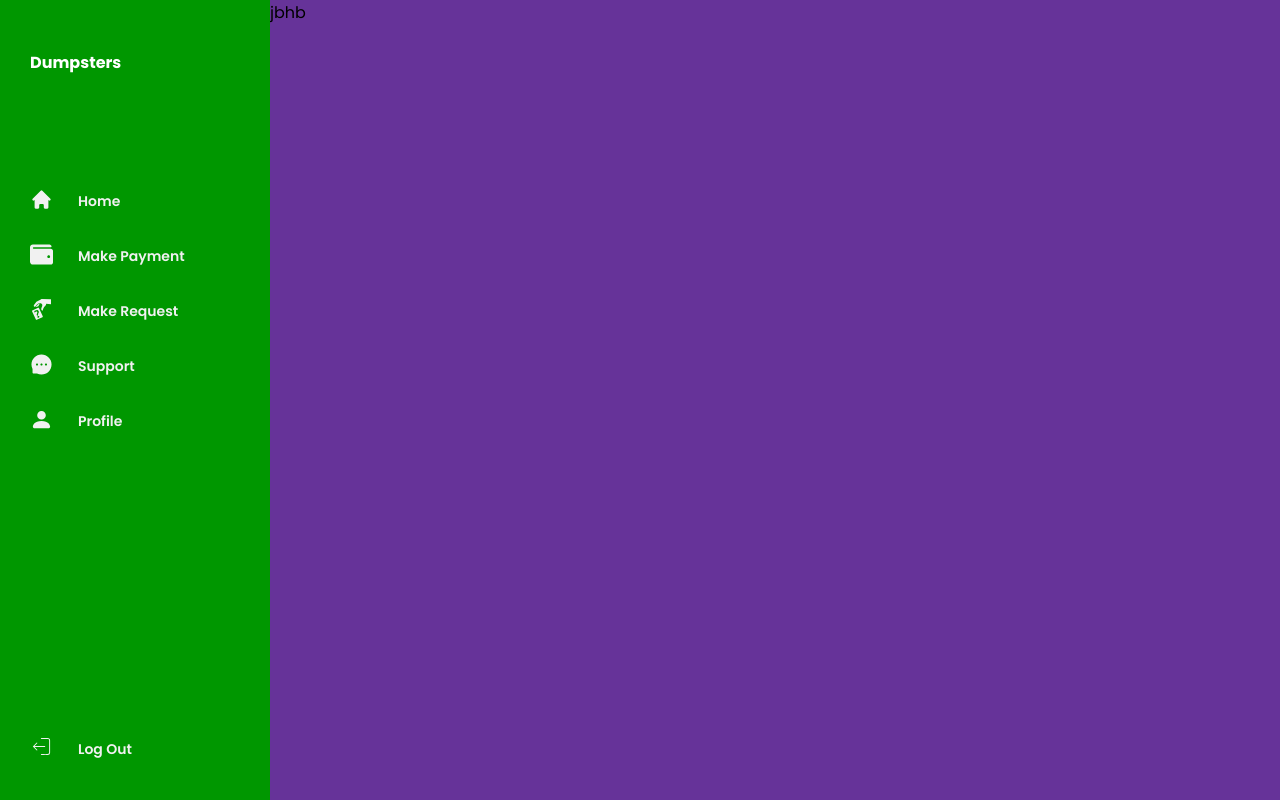
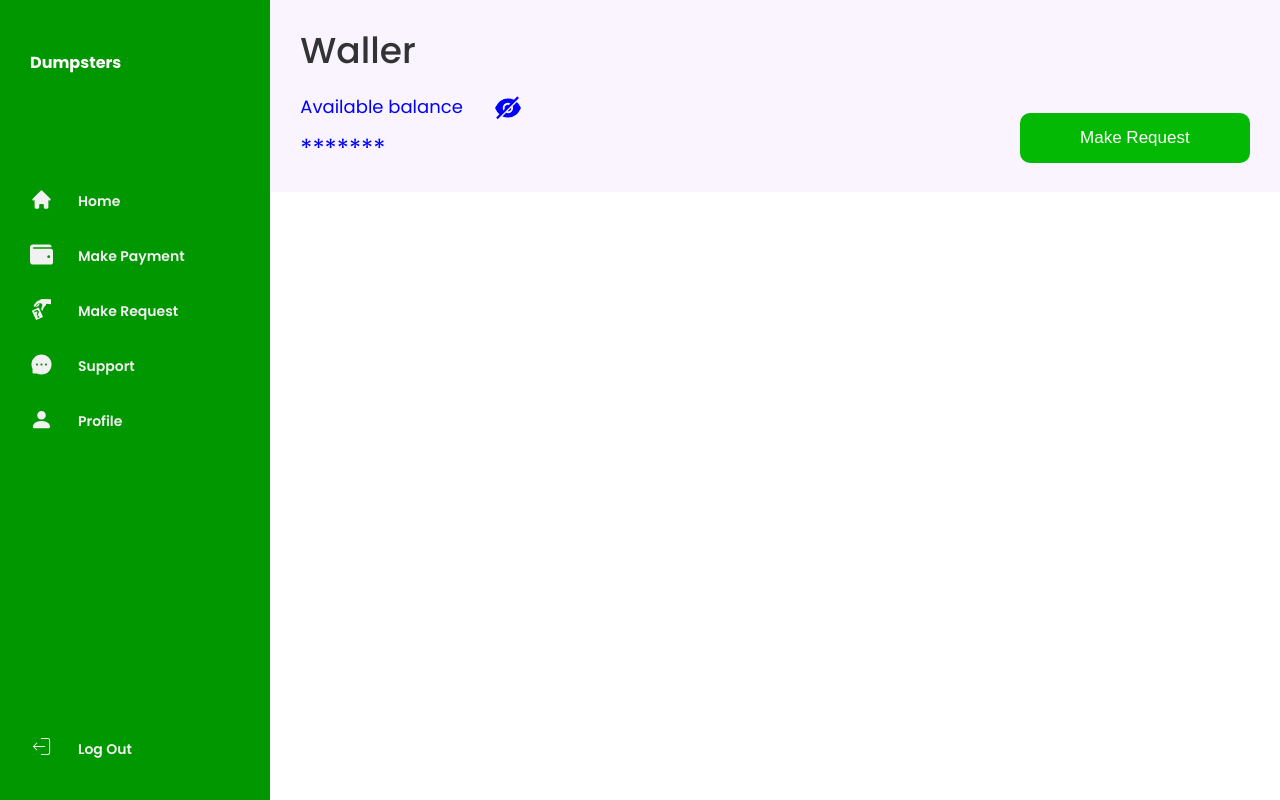
Before and after one commit to isaacetor/D.O-app, a React (Create React App) app: page /user/makepayment in a window 1280 px wide. Built offline with nearby package versions, Linux system fonts and the light colour scheme.

Commit message:
made changes

```diff
--- a/src/components/blocks/homeblock/Footer.tsx
+++ b/src/components/blocks/homeblock/Footer.tsx
@@ -47,7 +47,7 @@ export default Footer;
 const Copyright = styled.div`
   width: 100%;
   height: 7vh;
-  border-top: 2px solid #fff;
+  border-top: 2px solid #ffffff;
   background-color: #f9f9fb;
   display: flex;
   align-items: center;
--- a/src/components/blocks/userdashboardblock/Sidenav.tsx
+++ b/src/components/blocks/userdashboardblock/Sidenav.tsx
@@ -173,6 +173,13 @@ const Container = styled.div`
   width: 270px;
   height: 100vh;
   background-color: #009700;
+  /* background: rgb(3, 185, 3);
+  background: linear-gradient(
+    180deg,
+    rgba(3, 185, 3, 1) 17%,
+    rgba(0, 151, 0, 1) 76%
+  ); */
+  z-index: 10;
   padding-top: 10px;
   display: flex;
   justify-content: center;
--- /dev/null
+++ b/src/components/commons/props/UserDashboardHeader.tsx
@@ -0,0 +1,136 @@
+import React, { FC, useState } from "react";
+import { AiFillEye, AiFillEyeInvisible } from "react-icons/ai";
+import styled from "styled-components";
+import { userHeader } from "../../../types";
+
+const UserDashboardHeader: FC<userHeader> = ({ title, button, amount }) => {
+  const [show, setShow] = useState(false);
+  return (
+    <div>
+      <Container>
+        <Head>
+          <Message>
+            <h1>{title}</h1>
+          </Message>
+          <SeeBalance>
+            <BalanceDetails>
+              <Viewer>
+                <div style={{ marginBottom: "5px" }}>Available balance</div>
+                <div
+                  onClick={() => {
+                    setShow(!show);
+                  }}
+                >
+                  {show ? (
+                    <AiFillEye
+                      style={{
+                        marginTop: "5px",
+                        fontSize: "30px",
+                        cursor: "pointer",
+                      }}
+                    />
+                  ) : (
+                    <AiFillEyeInvisible
+                      style={{
+                        marginTop: "5px",
+                        fontSize: "30px",
+                        cursor: "pointer",
+                      }}
+                    />
+                  )}
+                </div>
+              </Viewer>
+              {show ? (
+                <Info>
+                  {/* ₦{user?.Balance}.00</Info> */}
+                  {amount}
+                </Info>
+              ) : (
+                <Info>*******</Info>
+              )}
+            </BalanceDetails>
+            <WithdrawButton>{button}</WithdrawButton>
+          </SeeBalance>
+        </Head>
+      </Container>
+    </div>
+  );
+};
+
+export default UserDashboardHeader;
+
+const Head = styled.div`
+  width: 94%;
+  height: 90%;
+  display: flex;
+  justify-content: center;
+  flex-direction: column;
+
+  z-index: 1;
+`;
+
+const Message = styled.div`
+  font-size: 18px;
+  display: flex;
+
+  h1 {
+    margin: 0;
+    color: #333333;
+    font-weight: 500;
+  }
+
+  @media screen and (max-width: 799px) {
+    /* margin-top: 10px; */
+  }
+`;
+const SeeBalance = styled.div`
+  color: blue;
+  width: 100%;
+  display: flex;
+  align-items: center;
+  justify-content: space-between;
+  flex-wrap: wrap;
+`;
+const Viewer = styled.div`
+  display: flex;
+  gap: 30px;
+  align-items: center;
+  font-size: 18px;
+  margin-top: 10px;
+`;
+const Info = styled.div`
+  font-size: 25px;
+`;
+const BalanceDetails = styled.div``;
+const WithdrawButton = styled.button`
+  border-radius: 10px;
+
+  color: white;
+  background-color: #03b903;
+  padding: 15px 60px;
+  border: none;
+  outline: none;
+  font-size: 17px;
+  margin-top: 30px;
+  transition: all 350ms;
+  :hover {
+    cursor: pointer;
+    background-color: #01a001;
+  }
+`;
+
+const Container = styled.div`
+  width: 100%;
+  height: 24vh;
+  background-color: #f9f4ff;
+  display: flex;
+  justify-content: center;
+  align-items: center;
+
+  color: rgb(130, 130, 130);
+  box-shadow: rgba(27, 31, 35, 0.04) 0px 1px 0px,
+    rgba(255, 255, 255, 0.25) 0px 1px 0px inset;
+  position: sticky;
+  top: 0px;
+  z-index: 5;
+`;
--- a/src/components/commons/props/index.ts
+++ b/src/components/commons/props/index.ts
@@ -1,3 +1,4 @@
 export { default as GlobalButton } from "./Globalbutton";
 export { default as AboutCard } from "./AboutCard";
 export { default as Navbars } from "./Navbars";
+export { default as UserDashboardHeader } from "./UserDashboardHeader";
--- a/src/pages/homepage/GetStarted.tsx
+++ b/src/pages/homepage/GetStarted.tsx
@@ -125,6 +125,6 @@ const Cards = styled.div`
   gap: 20px;
   margin-top: 20px;
   @media screen and (min-width: 1200px) {
-    width: calc(75% - 40px);
+    width: calc(70% - 40px);
   }
 `;
--- a/src/pages/userdashboard/Home.Business.tsx
+++ b/src/pages/userdashboard/Home.Business.tsx
@@ -8,6 +8,7 @@ import two from "../../assets/two.svg";
 import { NavLink } from "react-router-dom";
 import { CircularProgressbar } from "react-circular-progressbar";
 import "react-circular-progressbar/dist/styles.css";
+import { UserDashboardHeader } from "../../components";
 const BusinessHome = () => {
   const [show, setShow] = useState(false);
   // const user = useAppSelector((state) => state.bizClient);
@@ -15,45 +16,11 @@ const BusinessHome = () => {
 
   return (
     <Container>
-      <Head>
-        <InHead>
-          <Message>
-            Welcome,
-            {/* <span> {user?.name}</span> */}
-            <span> Judith</span>
-          </Message>
-          <SeeBalance>
-            <BalanceDetails>
-              <Viewer>
-                <div style={{ marginBottom: "5px" }}>Available balance</div>
-                <div
-                  onClick={() => {
-                    setShow(!show);
-                  }}
-                >
-                  {show ? (
-                    <AiFillEye style={{ marginTop: "5px", fontSize: "30px" }} />
-                  ) : (
-                    <AiFillEyeInvisible
-                      style={{ marginTop: "5px", fontSize: "30px" }}
-                    />
-                  )}
-                </div>
-              </Viewer>
-              {show ? (
-                <Info>
-                  {/* ₦{user?.Balance}.00</Info> */}
-                  ₦2800.00
-                </Info>
-              ) : (
-                <Info>*******</Info>
-              )}
-            </BalanceDetails>
-            <WithdrawButton>Make Request</WithdrawButton>
-          </SeeBalance>
-        </InHead>
-      </Head>
-
+      <UserDashboardHeader
+        title={"Welcome"}
+        amount="N2000"
+        button="make request"
+      />
       <Body>
         <InBody>
           <QuickActions>
--- a/src/pages/userdashboard/MakePayment.tsx
+++ b/src/pages/userdashboard/MakePayment.tsx
@@ -1,9 +1,16 @@
 import React from "react";
 import styled from "styled-components";
+import { UserDashboardHeader } from "../../components";
 const MakePayment = () => {
   return (
     <div>
-      <Container>jbhb</Container>
+      <Container>
+        <UserDashboardHeader
+          title="Waller"
+          amount="N2000"
+          button="Make Request"
+        />
+      </Container>
     </div>
   );
 };
@@ -12,6 +19,11 @@ export default MakePayment;
 
 const Container = styled.div`
   width: calc(100vw - 270px);
-  height: 100vh;
-  background-color: rebeccapurple;
+  overflow-x: hidden;
+  /* height: 100vh; */
+  /* background-color: rebeccapurple; */
+
+  @media screen and (max-width: 800px) {
+    width: 100vw;
+  }
 `;
--- a/src/types/index.ts
+++ b/src/types/index.ts
@@ -35,3 +35,9 @@ export type aBout = {
   heading: string;
   par: string;
 };
+
+export type userHeader = {
+  title: string;
+  button: string;
+  amount: string;
+};
```
